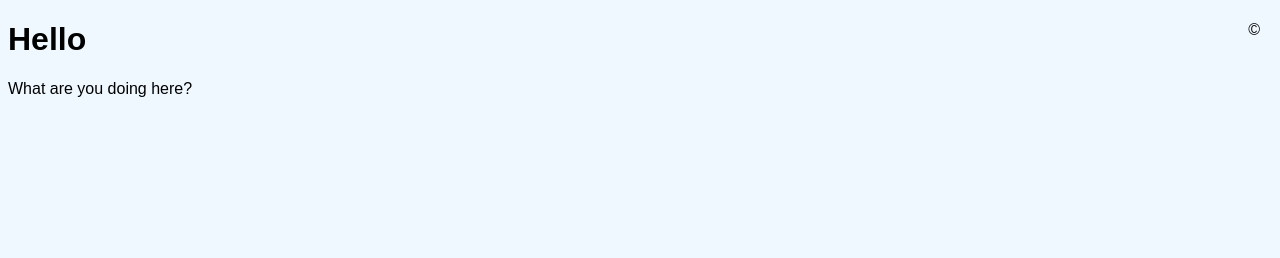
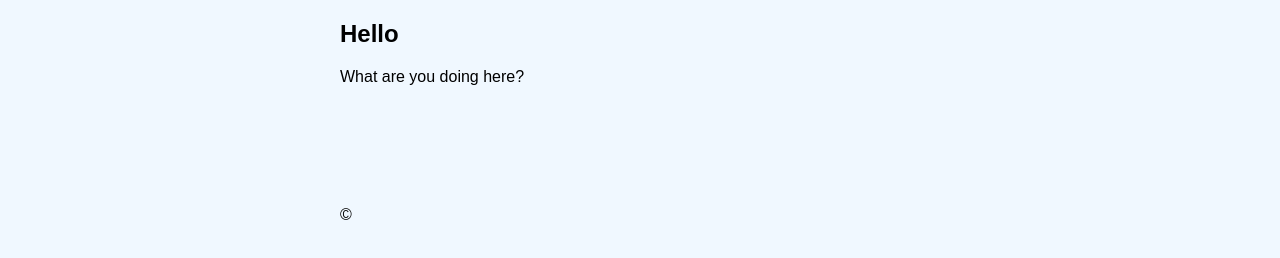
Before and after one commit to ilikesleeping/ilikesleeping.github.io, a plain HTML site: page index.html in a window 1280 px wide. Drawn offline with Linux system fonts and the light colour scheme.

Commit message:
Style update

```diff
--- a/index.html
+++ b/index.html
@@ -9,8 +9,10 @@
     <link rel="stylesheet" type="text/css" href="style.css">
 </head>
 <body>
-<h1>Hello</h1>
-<p>What are you doing here?</p>
-<p style="position: fixed; right: 20px; top: 5px">&copy;</p>
+<article>
+    <h1>Hello</h1>
+    <p>What are you doing here?</p>
+    <p style="margin-top: 120px">&copy;</p>
+</article>
 </body>
 </html>
--- a/style.css
+++ b/style.css
@@ -2,3 +2,8 @@ body {
     background: aliceblue;
     font-family: sans-serif;
 }
+
+article {
+    margin: auto;
+    max-width: 600px;
+}
```
Also changed, not shown: mailto-privacy-policy/index.html (+2 -0 lines).
